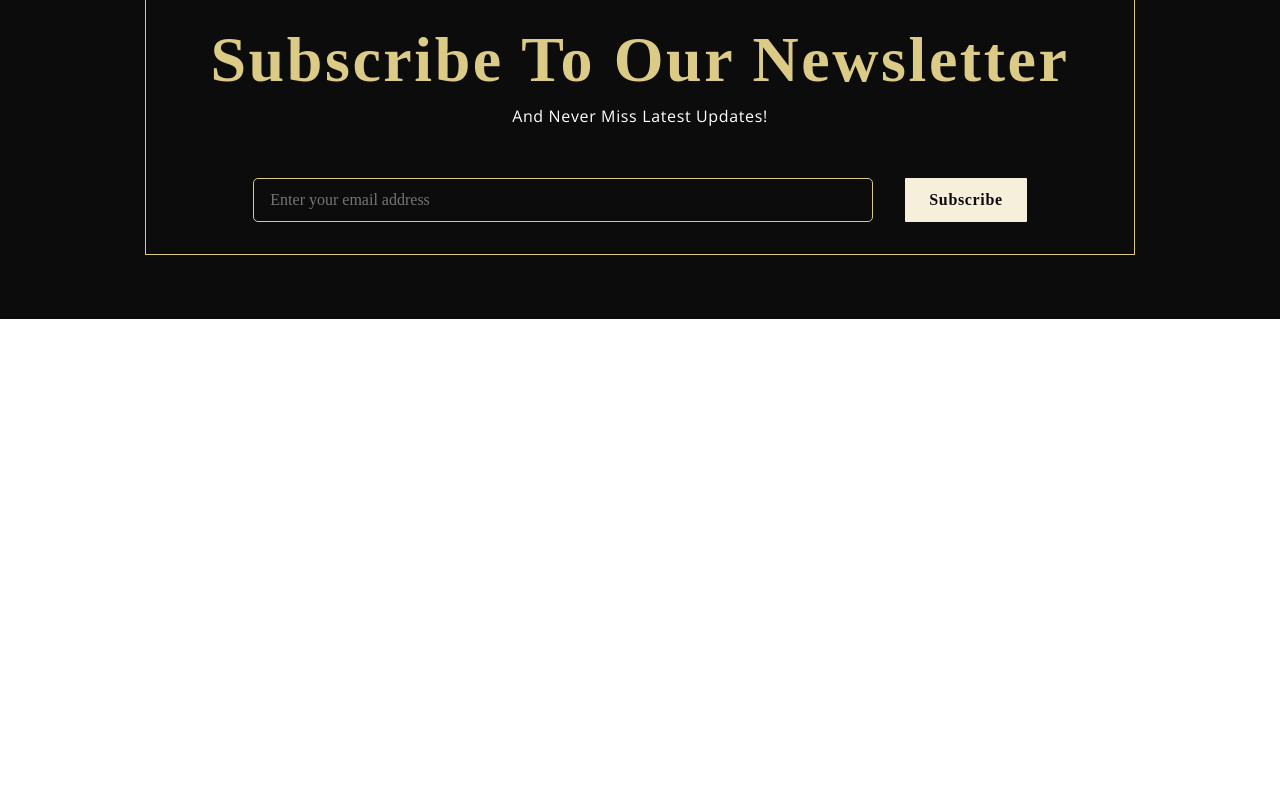
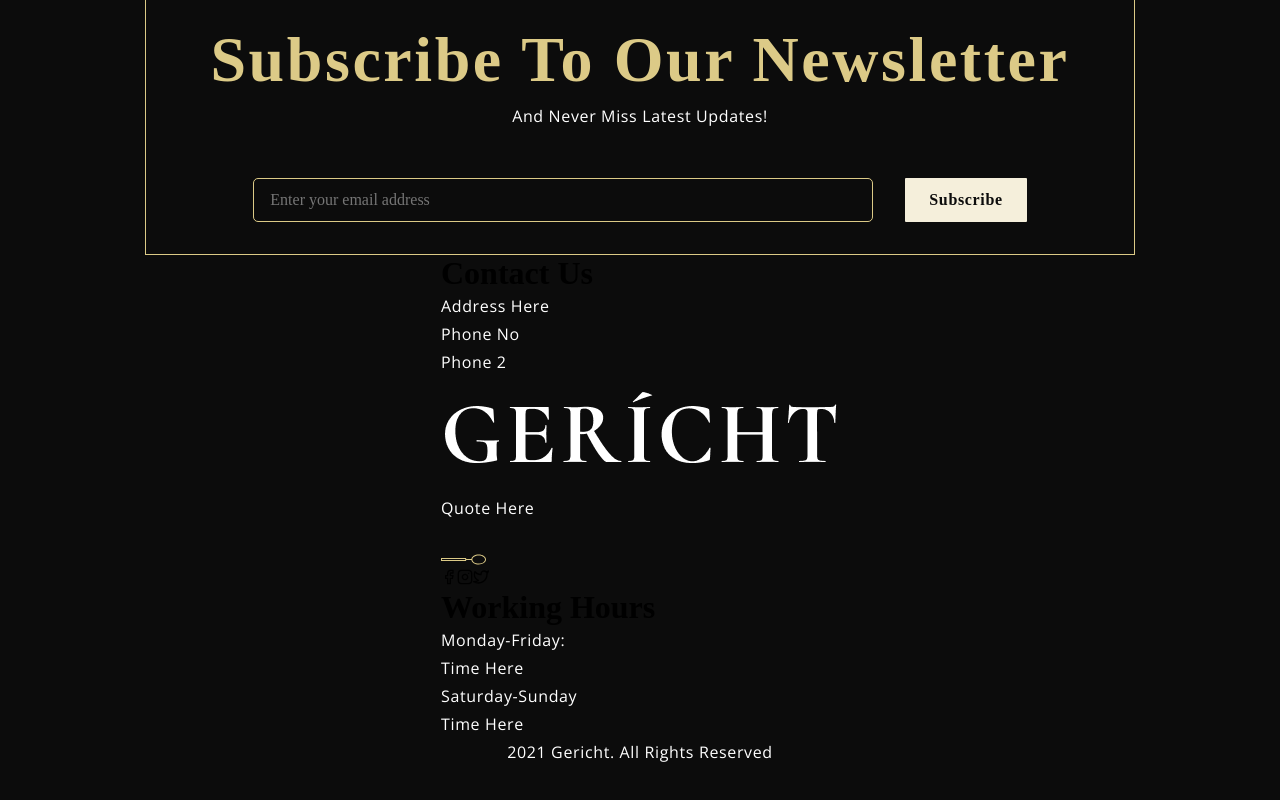
Before and after one commit to Mabast1/Gericht-Restaurant, a React (Create React App) app: page / in a window 1280 px wide. Shown: the part 7637-8437 px from the top of the page. Before the commit the page ends 7956 px from the top, so only its background shows below. Built offline with nearby package versions, Linux system fonts and the light colour scheme; a web font is replaced by a local one.

Commit message:
created footer columns

```diff
--- a/src/container/Footer/Footer.jsx
+++ b/src/container/Footer/Footer.jsx
@@ -1,6 +1,7 @@
 import React from "react";
 import { FiFacebook, FiTwitter, FiInstagram } from "react-icons/fi";
 
+import { images } from "../../constants";
 import { FooterOverlay, Newsletter } from "../../components";
 
 import "./Footer.css";
@@ -9,6 +10,39 @@ const Footer = () => (
   <div className="app__footer section__padding">
     <FooterOverlay />
     <Newsletter />
+    <div className="app__footer-links">
+      <div className="app__footer-links_contact">
+        <h1 className="app__footer-headtext">Contact Us</h1>
+        <p className="p__opensans">address here</p>
+        <p className="p__opensans">phone no</p>
+        <p className="p__opensans">phone 2</p>
+      </div>
+      <div className="app__footer-links_logo">
+        <img src={images.gericht} alt="footer logo" />
+        <p className="p__opensans">quote here</p>
+        <img
+          src={images.spoon}
+          alt="spoon"
+          className="spoon__img"
+          style={{ marginTop: "2rem" }}
+        />
+        <div className="app__footer-links_icons">
+          <FiFacebook />
+          <FiInstagram />
+          <FiTwitter />
+        </div>
+      </div>
+      <div className="app__footer-links_work">
+        <h1 className="app__footer-headtext">Working Hours</h1>
+        <p className="p__opensans">Monday-Friday:</p>
+        <p className="p__opensans">time here</p>
+        <p className="p__opensans">Saturday-Sunday</p>
+        <p className="p__opensans">time here</p>
+      </div>
+    </div>
+    <div className="footer_copyright">
+      <p className="p__opensans">2021 Gericht. All rights reserved</p>
+    </div>
   </div>
 );
 
```
